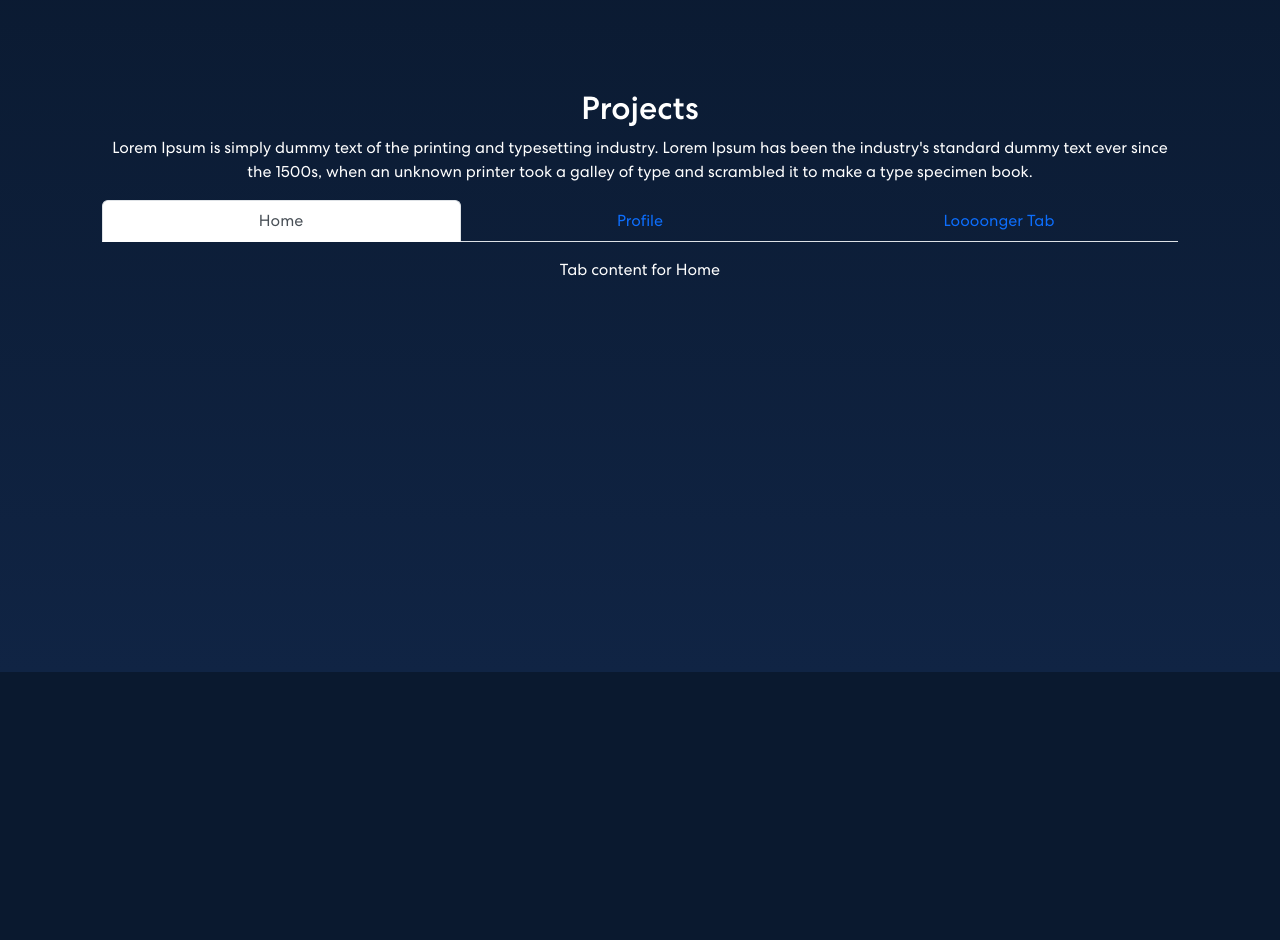
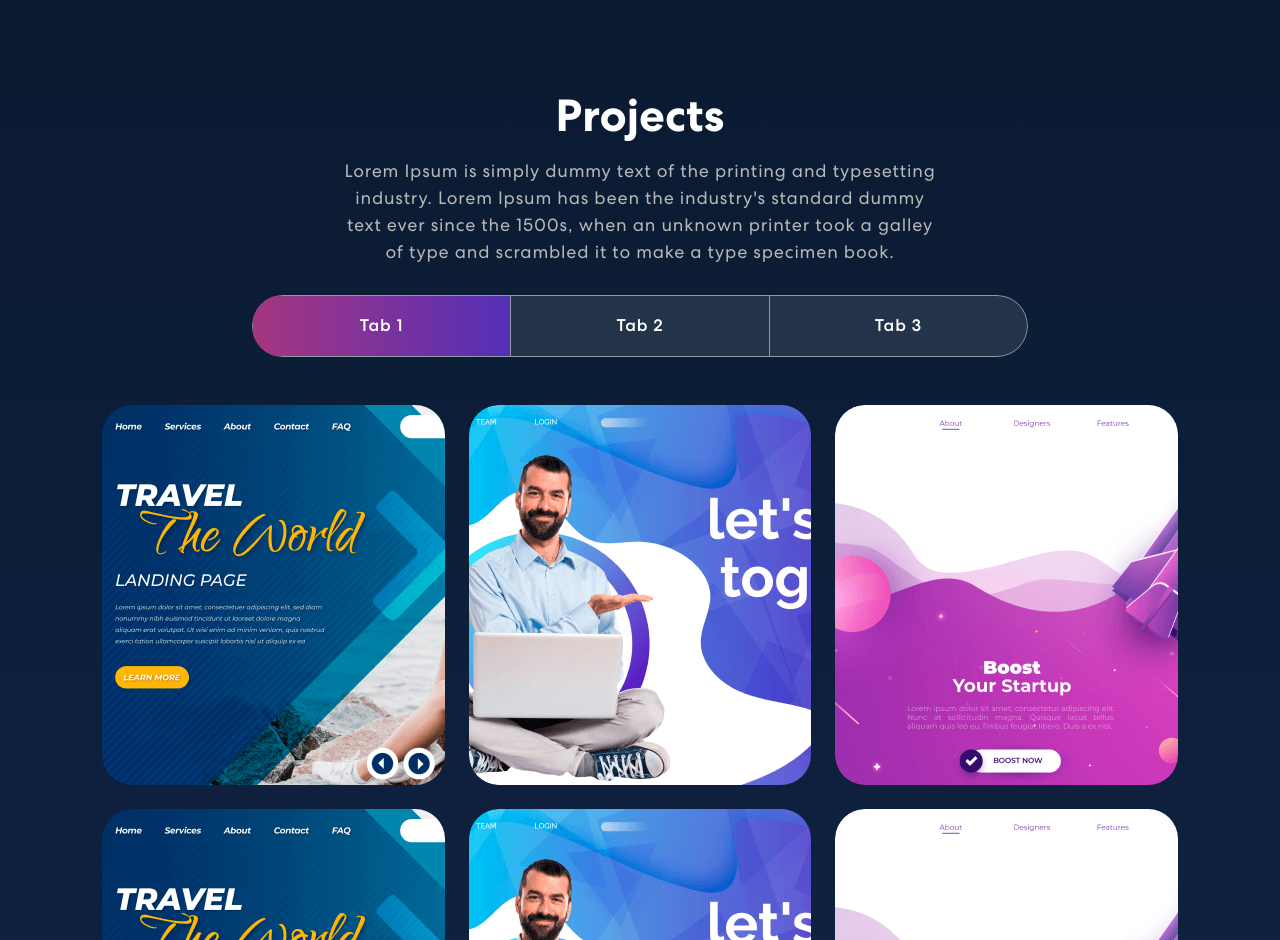
Before and after one commit to aisha-png/official-portfolio, a React (Create React App) app: page / in a window 1280 px wide. Shown: the part 1860-2800 px from the top of the page. Before the commit the page ends 2532 px from the top, so only its background shows below. Built offline with nearby package versions, Linux system fonts and the light colour scheme.

Commit message:
completed projects js and css

```diff
--- a/package.json
+++ b/package.json
@@ -6,12 +6,14 @@
     "@testing-library/jest-dom": "^5.16.5",
     "@testing-library/react": "^13.4.0",
     "@testing-library/user-event": "^13.5.0",
+    "animate.css": "^4.1.1",
     "bootstrap": "^5.2.3",
     "react": "^18.2.0",
     "react-bootstrap": "^2.7.4",
     "react-bootstrap-icons": "^1.10.3",
     "react-dom": "^18.2.0",
     "react-multi-carousel": "^2.8.4",
+    "react-on-screen": "^2.1.1",
     "react-scripts": "5.0.1",
     "typewriter-effect": "^2.19.0",
     "web-vitals": "^2.1.4"
--- /dev/null
+++ b/src/components/ProjectCard.js
@@ -0,0 +1,16 @@
+import { Col } from "react-bootstrap";
+
+export const ProjectCard = ({ title, description, imgUrl }) => {
+    return (
+      <Col size={12} sm={6} md={4}>
+        <div className="proj-imgbx">
+          <img src={imgUrl} />
+          <div className="proj-txtx">
+            <h4>{title}</h4>
+            <span>{description}</span>
+          </div>
+        </div>
+      </Col>
+    )
+
+}
--- a/src/components/Projects.js
+++ b/src/components/Projects.js
@@ -1,13 +1,17 @@
-import { Col, Container, Row, Tabs, Tab } from "react-bootstrap";
+import { Col, Container, Row, Tab, Nav } from "react-bootstrap";
 import "../styles/Projects.css";
+import { ProjectCard } from "./ProjectCard";
 import projImg1 from "../assets/img/project-img1.png";
 import projImg2 from "../assets/img/project-img2.png";
 import projImg3 from "../assets/img/project-img3.png";
+import colorsharp2 from "../assets/img/color-sharp2.png";
+import 'animate.css';
+import TrackVisibility from 'react-on-screen';
 
 
 export const Projects = () => {
 
-    const projects = (
+    const projects = [
        {
         title: "Client side Project",
         description: "Frontend Development",
@@ -38,36 +42,59 @@ export const Projects = () => {
         description: "Full Stack Project",
         imgUrl: projImg3,
        }
-    )
+    ]
 
     return (
         <section className="project" id="projects">
                   <Container>
         <Row>
-                    <Col>
+          <Col size={12}>
+            <TrackVisibility>
+              {({ isVisible }) =>
+              <div className={isVisible ? "animate__animated animate__fadeIn": ""}>
                 <h2>Projects</h2>
                 <p>Lorem Ipsum is simply dummy text of the printing and typesetting industry. Lorem Ipsum has been the industry's standard dummy text ever since the 1500s, when an unknown printer took a galley of type and scrambled it to make a type specimen book.</p>
+                <Tab.Container id="projects-tabs" defaultActiveKey="first">
+                  <Nav variant="pills" className="nav-pills mb-5 justify-content-center align-items-center" id="pills-tab">
+                    <Nav.Item>
+                      <Nav.Link eventKey="first">Tab 1</Nav.Link>
+                    </Nav.Item>
+                    <Nav.Item>
+                      <Nav.Link eventKey="second">Tab 2</Nav.Link>
+                    </Nav.Item>
+                    <Nav.Item>
+                      <Nav.Link eventKey="third">Tab 3</Nav.Link>
+                    </Nav.Item>
+                  </Nav>
+                  <Tab.Content id="slideInUp" className={isVisible ? "animate__animated animate__slideInUp" : ""}>
+                    <Tab.Pane eventKey="first">
+                      <Row>
+                        {
+                          projects.map((project, index) => {
+                            return (
+                              <ProjectCard
+                                key={index}
+                                {...project}
+                                />
+                            )
+                          })
+                        }
+                      </Row>
+                    </Tab.Pane>
+                    <Tab.Pane eventKey="section">
+                      <p>Lorem ipsum dolor sit amet consectetur adipisicing elit. Cumque quam, quod neque provident velit, rem explicabo excepturi id illo molestiae blanditiis, eligendi dicta officiis asperiores delectus quasi inventore debitis quo.</p>
+                    </Tab.Pane>
+                    <Tab.Pane eventKey="third">
+                      <p>Lorem ipsum dolor sit amet consectetur adipisicing elit. Cumque quam, quod neque provident velit, rem explicabo excepturi id illo molestiae blanditiis, eligendi dicta officiis asperiores delectus quasi inventore debitis quo.</p>
+                    </Tab.Pane>
+                  </Tab.Content>
+                </Tab.Container>
+              </div>}
+            </TrackVisibility>
           </Col>
-
         </Row>
       </Container>
-            <Container>
-                <Tabs defaultActiveKey="home" id="justify-tab-example" className="mb-3" justify>
-                    <Tab eventKey="home" title="Home">
-                        Tab content for Home
-                    </Tab>
-                    <Tab eventKey="profile" title="Profile">
-                        Tab content for Profile
-                    </Tab>
-                    <Tab eventKey="longer-tab" title="Loooonger Tab">
-                        Tab content for Loooonger Tab
-                    </Tab>
-                    {/* <Tab eventKey="contact" title="Contact" disabled>
-                        Tab content for Contact
-                    </Tab> */}
-                </Tabs>
-            </Container>
-
+      <img className="background-image-right" src={colorsharp2}></img>
     </section>
     )
 }
--- a/src/styles/Projects.css
+++ b/src/styles/Projects.css
@@ -13,3 +13,128 @@
 /* .mb-3 {
 
 } */
+
+.project {
+    padding: 80px 0;
+    position: relative;
+    background-color: black;
+  }
+  .project h2 {
+      font-size: 45px;
+      font-weight: 700;
+    text-align: center;
+  }
+  .project p {
+    color: #B8B8B8;
+    font-size: 18px;
+    letter-spacing: 0.8px;
+    line-height: 1.5em;
+    margin: 14px auto 30px auto;
+    text-align: center;
+    width: 56%;
+  }
+  .project .nav.nav-pills {
+    width: 72%;
+    margin: 0 auto;
+    border-radius: 50px;
+    background-color: rgb(255 255 255 / 10%);
+    overflow: hidden;
+  }
+  .project .nav.nav-pills .nav-item {
+    width: 33.33333%;
+  }
+  .project .nav.nav-pills .nav-link {
+    background-color: transparent;
+    border-radius: 0;
+    padding: 17px 0;
+    color: #fff;
+    width: 100%;
+    font-size: 17px;
+    letter-spacing: 0.8px;
+    font-weight: 500;
+    position: relative;
+    transition: 0.3s ease-in-out;
+    text-align: center;
+    z-index: 0;
+  }
+  .project .nav.nav-pills .nav-link::before {
+      content: "";
+      position: absolute;
+      width: 0;
+      height: 100%;
+      background: linear-gradient(90.21deg, #AA367C -5.91%, #4A2FBD 111.58%);
+      top: 0;
+      left: 0;
+      z-index: -1;
+      transition: 0.3s ease-in-out;
+  }
+  .project .nav.nav-pills .nav-link.active::before {
+      width: 100% !important;
+  }
+  .project .nav.nav-pills .nav-link.active {
+      border: 1px solid rgba(255, 255, 255, 1);
+  }
+  .nav-link#projects-tabs-tab-first {
+    border: 1px solid rgba(255, 255, 255, 0.5);
+    border-radius: 55px 0px 0px 55px;
+  }
+  .nav-link#projects-tabs-tab-second {
+    border-top: 1px solid rgba(255, 255, 255, 0.5);
+    border-bottom: 1px solid rgba(255, 255, 255, 0.5);
+  }
+  .nav-link#projects-tabs-tab-third {
+    border: 1px solid rgba(255, 255, 255, 0.5);
+    border-radius: 0 55px 55px 0;
+  }
+  .proj-imgbx {
+    position: relative;
+    border-radius: 30px;
+    overflow: hidden;
+    margin-bottom: 24px;
+  }
+  .proj-imgbx::before {
+    content: "";
+    background: linear-gradient(90.21deg, #AA367C -5.91%, #4A2FBD 111.58%);
+    opacity: 0.85;
+    position: absolute;
+    width: 100%;
+    height: 0;
+    transition: 0.4s ease-in-out;
+  }
+  .proj-imgbx:hover::before {
+    height: 100%;
+  }
+  .proj-txtx {
+    position: absolute;
+    text-align: center;
+    top: 65%;
+    left: 50%;
+    transform: translate(-50%, -50%);
+    transition: 0.5s ease-in-out;
+    opacity: 0;
+    width: 100%;
+  }
+  .proj-imgbx:hover .proj-txtx {
+    top: 50%;
+    opacity: 1;
+  }
+  .proj-txtx h4 {
+    font-size: 30px;
+    font-weight: 700;
+    letter-spacing: 0.8px;
+    line-height: 1.1em;
+  }
+  .proj-txtx span {
+    font-style: italic;
+    font-weight: 400;
+    font-size: 15px;
+    letter-spacing: 0.8px;
+  }
+  .background-image-right {
+    top: 20%;
+    position: absolute;
+    bottom: 0;
+    width: 35%;
+    right: 0;
+    z-index: -4;
+  }
```
Also changed, not shown: 1 other file (tests, documents, lock files or other folders). Lines whose indentation alone changed are shown as unchanged.
